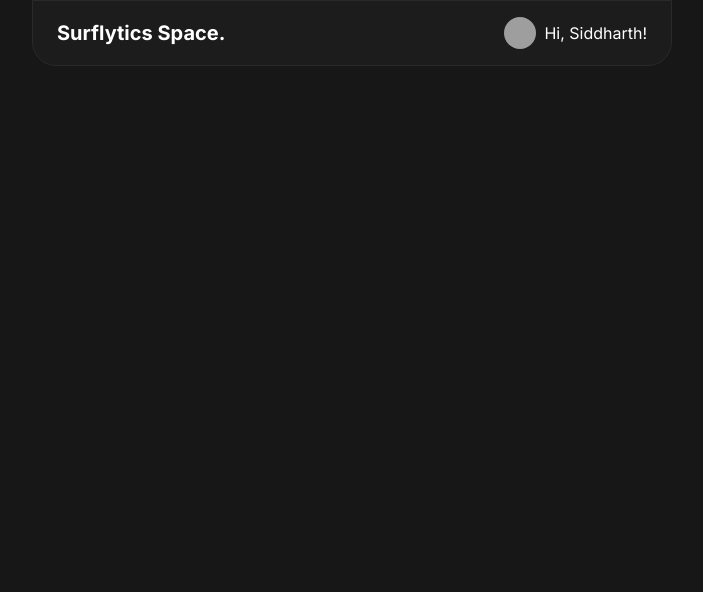
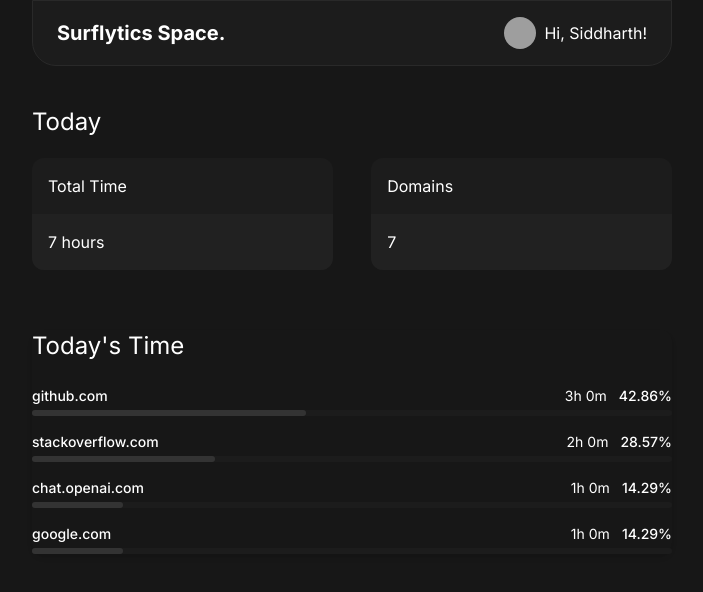
Before and after one commit to notcodesid/Surflytics-Space, a Next.js app: page / in a window 1280 px wide. Shown: the top 592 px of the page, without its empty margins (288-991 px from the left). Built offline with nearby package versions, Linux system fonts and the light colour scheme; grey boxes are pictures that could not be loaded.

Commit message:
add today overview

```diff
--- a/app/page.tsx
+++ b/app/page.tsx
@@ -1,9 +1,11 @@
 import Appbar from "@/components/appbar";
+import Today from "@/components/today";
 
 export default function Home() {
   return (
-  <>
-  <Appbar />
-  </>
+    <>
+      <Appbar />
+      <Today />
+    </>
   );
 }
--- /dev/null
+++ b/components/domainList.tsx
@@ -0,0 +1,39 @@
+import { DomainTime } from '@/types/type';
+
+interface DomainListProps {
+  domains: DomainTime[];
+  title?: string;
+}
+
+export const DomainList = ({ domains, title = "Today's Time" }: DomainListProps) => {
+  return (
+    <div className=" rounded-xl shadow-md text-[#FFFFFF] my-10">
+      <div className="flex items-center space-x-2 mb-6">
+        <h3 className="text-2xl">{title}</h3>
+      </div>
+      <div className="space-y-4">
+        {domains.map((domain) => (
+          <div key={domain.domain} className="group">
+            <div className="flex items-center justify-between mb-1">
+              <span className="text-sm font-medium">{domain.domain}</span>
+              <div className="flex items-center space-x-3">
+                <span className="text-sm">
+                  {Math.floor(domain.time / 60)}h {domain.time % 60}m
+                </span>
+                <span className="text-sm font-medium">
+                  {domain.percentage}%
+                </span>
+              </div>
+            </div>
+            <div className="w-full bg-[#1C1C1C] rounded-full h-1.5">
+              <div
+                className=" h-1.5 rounded-full bg-[#333333] transition-all duration-300"
+                style={{ width: `${domain.percentage}%` }}
+              />
+            </div>
+          </div>
+        ))}
+      </div>
+    </div>
+  );
+};
--- /dev/null
+++ b/components/today.tsx
@@ -0,0 +1,32 @@
+import { weeklyData } from "@/types/data";
+import { DomainList } from "./domainList";
+
+export default function Today() {
+  return (
+    <div className="text-[#FFFFFF] my-10">
+      <h1 className="text-2xl">Today</h1>
+
+      <div className="flex justify-between gap-3">
+        {/* total time */}
+        <div className="bg-[#1C1C1C] rounded-xl w-[47%]  my-5">
+          <p className="p-4">Total Time</p>
+
+          <div className="bg-[#212121] rounded-b-xl">
+            <p className="p-4">7 hours</p>
+          </div>
+        </div>
+
+        {/* domains */}
+        <div className="bg-[#1C1C1C] rounded-xl w-[47%]  my-5">
+          <p className="p-4">Domains</p>
+
+          <div className="bg-[#212121] rounded-b-xl">
+            <p className="p-4">7 </p>
+          </div>
+        </div>
+      </div>
+
+      <DomainList domains={weeklyData.dailyData[0].domains} />
+    </div>
+  );
+}
--- /dev/null
+++ b/types/data.ts
@@ -0,0 +1,66 @@
+import { WeeklyData } from '@/types/type';
+
+export const weeklyData: WeeklyData = {
+  totalTime: 2340, // 39 hours in minutes
+  totalDomains: 15,
+  dailyData: [
+    {
+      date: 'Monday',
+      totalTime: 420, // 7 hours in minutes
+      domains: [
+        { domain: 'github.com', time: 180, percentage: 42.86 },
+        { domain: 'stackoverflow.com', time: 120, percentage: 28.57 },
+        { domain: 'chat.openai.com', time: 60, percentage: 14.29 },
+        { domain: 'google.com', time: 60, percentage: 14.29 }
+      ]
+    },
+    {
+      date: 'Tuesday',
+      totalTime: 480,
+      domains: [
+        { domain: 'github.com', time: 240, percentage: 50 },
+        { domain: 'stackoverflow.com', time: 120, percentage: 25 },
+        { domain: 'youtube.com', time: 120, percentage: 25 }
+      ]
+    },
+    {
+      date: 'Wednesday',
+      totalTime: 360,
+      domains: [
+        { domain: 'github.com', time: 180, percentage: 50 },
+        { domain: 'docs.microsoft.com', time: 180, percentage: 50 }
+      ]
+    },
+    {
+      date: 'Thursday',
+      totalTime: 420,
+      domains: [
+        { domain: 'github.com', time: 240, percentage: 57.14 },
+        { domain: 'stackoverflow.com', time: 180, percentage: 42.86 }
+      ]
+    },
+    {
+      date: 'Friday',
+      totalTime: 360,
+      domains: [
+        { domain: 'github.com', time: 180, percentage: 50 },
+        { domain: 'youtube.com', time: 180, percentage: 50 }
+      ]
+    },
+    {
+      date: 'Saturday',
+      totalTime: 180,
+      domains: [
+        { domain: 'youtube.com', time: 120, percentage: 66.67 },
+        { domain: 'github.com', time: 60, percentage: 33.33 }
+      ]
+    },
+    {
+      date: 'Sunday',
+      totalTime: 120,
+      domains: [
+        { domain: 'youtube.com', time: 120, percentage: 100 }
+      ]
+    }
+  ]
+};
--- /dev/null
+++ b/types/type.ts
@@ -0,0 +1,17 @@
+export interface DomainTime {
+    domain: string;
+    time: number;
+    percentage: number;
+  }
+
+  export interface DailyData {
+    date: string;
+    totalTime: number;
+    domains: DomainTime[];
+  }
+
+  export interface WeeklyData {
+    totalTime: number;
+    totalDomains: number;
+    dailyData: DailyData[];
+  }
```
